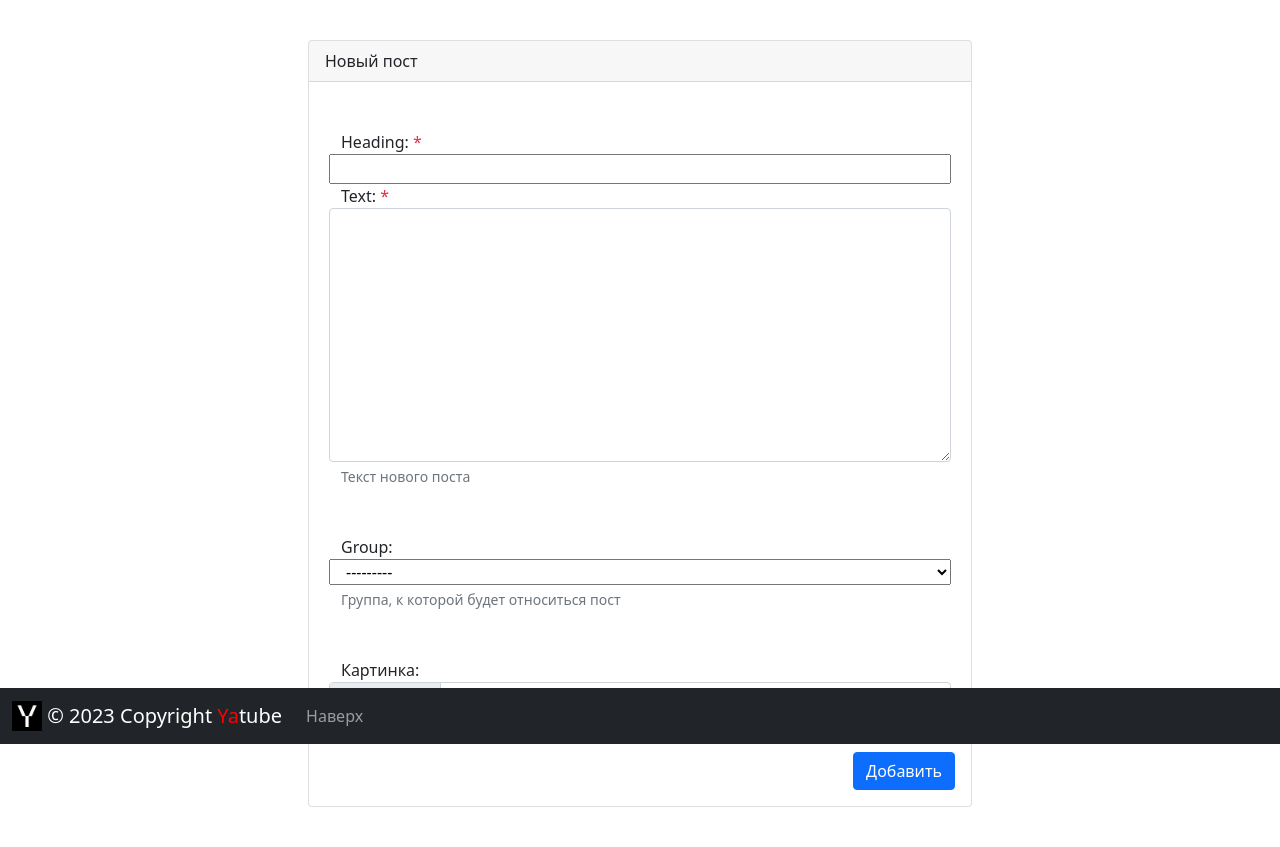
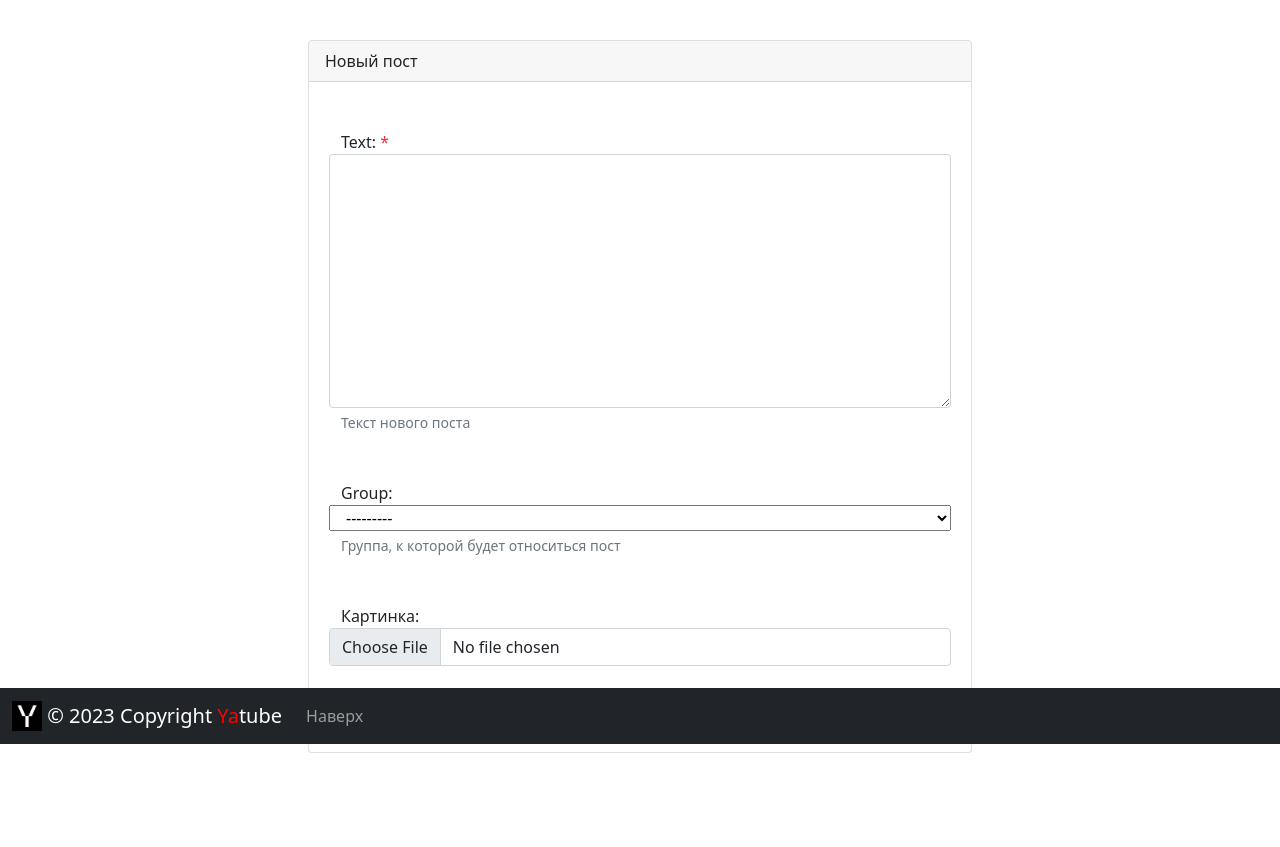
Before and after one commit to S-S-Belousov/hw05_final, a Django app: page /create/ in a window 1280 px wide. Shown: the part 56-903 px from the top of the page. After the commit the page ends 809 px from the top, so only its background shows below. Run offline with Django 3.2, Linux system fonts and the light colour scheme; the visitor is signed in with stand-in values (Sample User, id 1); data that the repository does not hold is empty; some libraries are stand-ins or nearby versions.

Commit message:
Готовая версия

```diff
--- a/yatube/posts/forms.py
+++ b/yatube/posts/forms.py
@@ -6,7 +6,10 @@ from .models import Post, Comment
 class PostForm(forms.ModelForm):
     class Meta:
         model = Post
-        fields = ("heading", "text", "group", "image")
+        fields = (#"heading",
+                  "text",
+                  "group",
+                  "image")
 
 
 class CommentForm(forms.ModelForm):
--- a/yatube/posts/models.py
+++ b/yatube/posts/models.py
@@ -14,7 +14,7 @@ class Group(models.Model):
 
 
 class Post(models.Model):
-    heading = models.CharField(max_length=200)
+    #heading = models.CharField(max_length=200)
     text = models.TextField()
     pub_date = models.DateTimeField(auto_now_add=True)
     author = models.ForeignKey(
--- a/yatube/templates/posts/create_post.html
+++ b/yatube/templates/posts/create_post.html
@@ -21,11 +21,11 @@
 
               <div class="form-group row my-3 p-3">
 
-                <label for="id_heading">
+                <!-- <label for="id_heading">
                   {{ form.heading.label_tag }}
                   <span class="required text-danger">*</span>
                 </label>
-                {{ form.heading }}
+                {{ form.heading }} -->
 
                 <label for="id_text">
                   {{ form.text.label_tag }}
--- a/yatube/templates/posts/follow.html
+++ b/yatube/templates/posts/follow.html
@@ -16,7 +16,7 @@
   {% for post in page_obj %}
   <article>
     <div class="h-100 p-5 bg-light border rounded-3">
-        <h2> {{ post.heading }} </h2>
+      <!-- <h2> {{ post.heading }} </h2> -->
       <ul>
         <li>
           {% if post.author.get_full_name %}
--- a/yatube/templates/posts/group_list.html
+++ b/yatube/templates/posts/group_list.html
@@ -14,7 +14,7 @@
   {% for post in page_obj %}
   <article>
     <div class="h-100 p-5 bg-light border rounded-3">
-      <h2> {{ post.heading }} </h2>
+      <!-- <h2> {{ post.heading }} </h2> -->
       <ul>
         <li>
           Автор: {{ post.author.get_full_name }}
--- a/yatube/templates/posts/index.html
+++ b/yatube/templates/posts/index.html
@@ -13,12 +13,12 @@
   <article>
     <div class="h-100 p-5 bg-light border rounded-3">
       <ul>
-        <h2> {{ post.heading }} </h2>
+        <!-- <h2> {{ post.heading }} </h2> -->
         <li>
           {% if post.author.get_full_name %}
-            Автор: {{ post.author.get_full_name }}
+          Автор: {{ post.author.get_full_name }}
           {% else %}
-            Автор: {{ post.author }}
+          Автор: {{ post.author }}
           {% endif %}
         </li>
         <li>
--- a/yatube/templates/posts/post_detail.html
+++ b/yatube/templates/posts/post_detail.html
@@ -42,7 +42,7 @@
         </ul>
       </aside>
       <article class="col-12 col-md-9">
-        <h2> {{ post.heading }} </h2>
+        <!-- <h2> {{ post.heading }} </h2> -->
         {% thumbnail post.image "960x339" crop="center" upscale=True as im %}
         <img class="card-img my-2" src="{{ im.url }}">
         {% endthumbnail %}
--- a/yatube/templates/posts/profile.html
+++ b/yatube/templates/posts/profile.html
@@ -9,7 +9,7 @@
     <div class="h-100 p-5 bg-light border rounded-3">
         <article>
             <ul>
-                <h2> {{ post.heading }} </h2>
+                <!-- <h2> {{ post.heading }} </h2> -->
                 <li>
                     {% if post.author.get_full_name %}
                     Автор: {{ post.author.get_full_name }}
```
Lines whose indentation alone changed are shown as unchanged.
